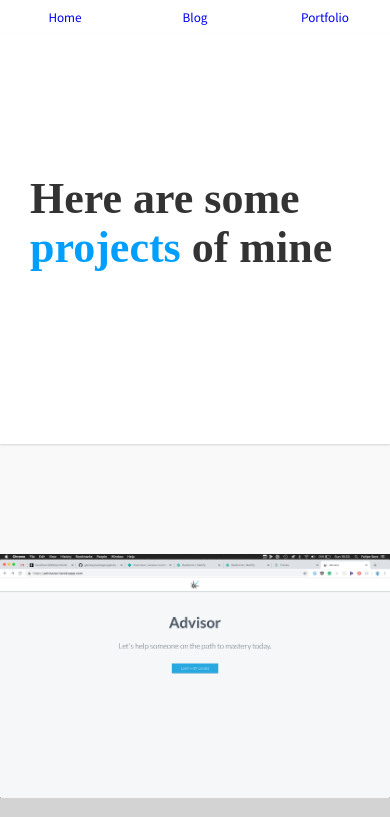
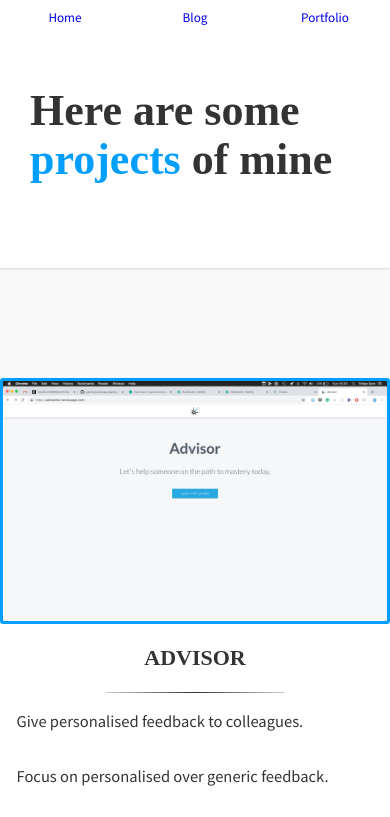
Before and after one commit to felipesere/amboseli, a Gatsby site: page /portfolio in a window 390 px wide. Shown: the top 817 px of the page. Built offline with nearby package versions, Linux system fonts and the light colour scheme; Gatsby itself is replaced by a stand-in of ours; some packages are replaced by stand-ins of ours.

Commit message:
Tweaks for mobile and portfolio

```diff
--- a/src/components/promo-layout.module.scss
+++ b/src/components/promo-layout.module.scss
@@ -2,7 +2,10 @@
 
 .all {
   background: $light-grey;
-  padding-bottom: 5rem;
+
+  @media (min-width: 800px) {
+    padding-bottom: 3rem;
+  }
 }
 
 .bottom {
--- a/src/components/promo.module.scss
+++ b/src/components/promo.module.scss
@@ -1,6 +1,12 @@
 .promo {
     background: white;
+    padding-bottom: 1rem;
+    padding-top: 1rem;
+    box-shadow: 0 1px 2px rgba(0, 0, 0, 0.15);
+
+
+  @media (min-width: 800px) {
     padding-bottom: 5rem;
     padding-top: 5rem;
-    box-shadow: 0 1px 2px rgba(0, 0, 0, 0.15);
+  }
 }
--- a/src/pages/portfolio.module.scss
+++ b/src/pages/portfolio.module.scss
@@ -10,7 +10,13 @@ $swift-grey: #d3d3d3;
   margin-left: auto;
   margin-right: auto;
   margin-bottom: 2.5em;
-  background: $swift-grey;
+  background: white;
+  box-shadow: 0 1px 2px rgba(0, 0, 0, 0.15);
+
+  &:hover {
+    box-shadow: 0 5px 15px rgba(0, 0, 0, 0.3);
+    transition: box-shadow 0.15s ease-in-out;
+  }
 
   @media (min-width: 800px) {
     flex-direction: row;
@@ -27,6 +33,8 @@ $swift-grey: #d3d3d3;
 }
 
 .showCaseImage {
+  border: 3px $blue solid;  // graphite
+  border-radius: 3px;
   width: 100%;
 
   @media (min-width: 800px) {
```
